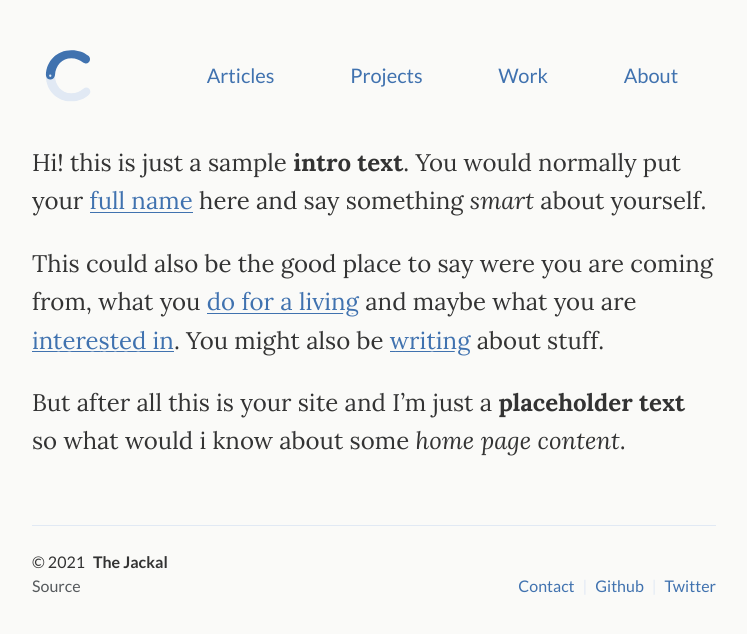
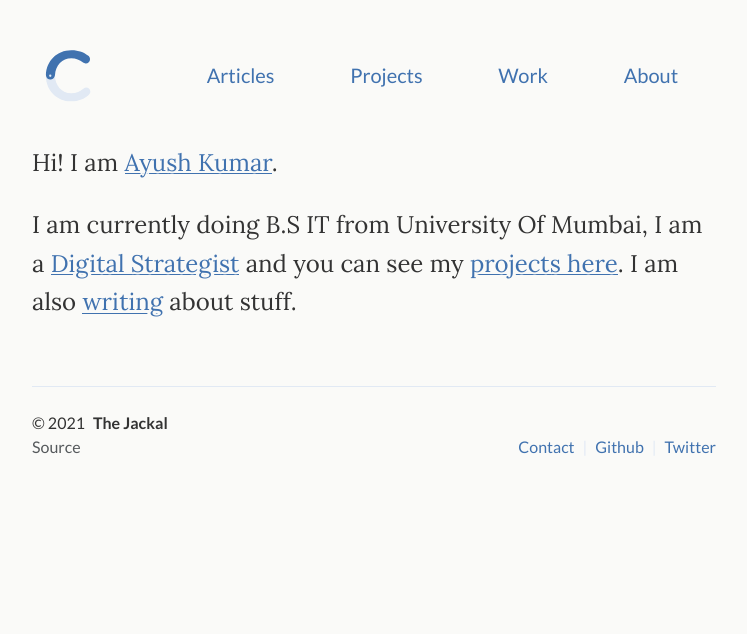
Before and after one commit to ak46652/ak46652.github.io, a Jekyll site: the page built from index.md, in a window 1280 px wide. Shown: the top 634 px of the page, without its empty margins (266-1013 px from the left). Built offline with Jekyll 4.4.1, drawn with Linux system fonts in a browser that asks for light colours.

Commit message:
Update index.md

```diff
--- a/index.md
+++ b/index.md
@@ -3,9 +3,7 @@ layout: default
 ---
 
 <div class="lead pretty-links">
-  Hi! this is just a sample **intro text**. You would normally put your [full name](about/) here and say something *smart* about yourself.
+  Hi! I am [Ayush Kumar](about/).
 
-  This could also be the good place to say were you are coming from, what you [do for a living](work/) and maybe what you are [interested in](projects/). You might also be [writing](articles/) about stuff.
-
-  But after all this is your site and I'm just a **placeholder text** so what would i know about some *home page content*.
+I am currently doing B.S IT from University Of Mumbai, I am a [Digital Strategist](work/) and you can see my [projects here](projects/). I am also [writing](articles/) about stuff.
 </div>
```
